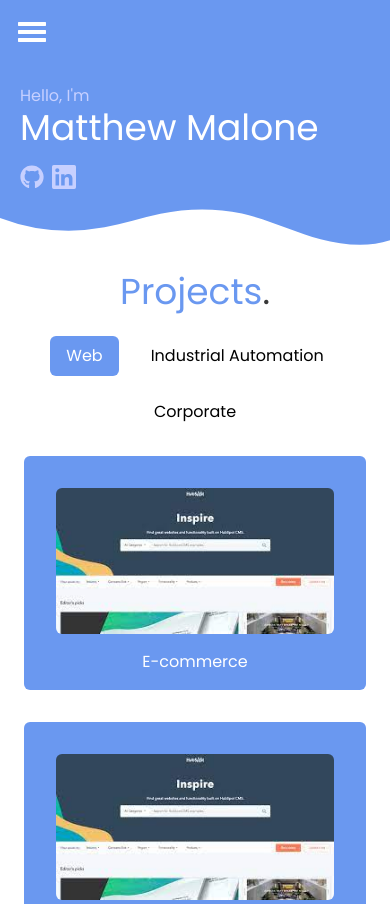
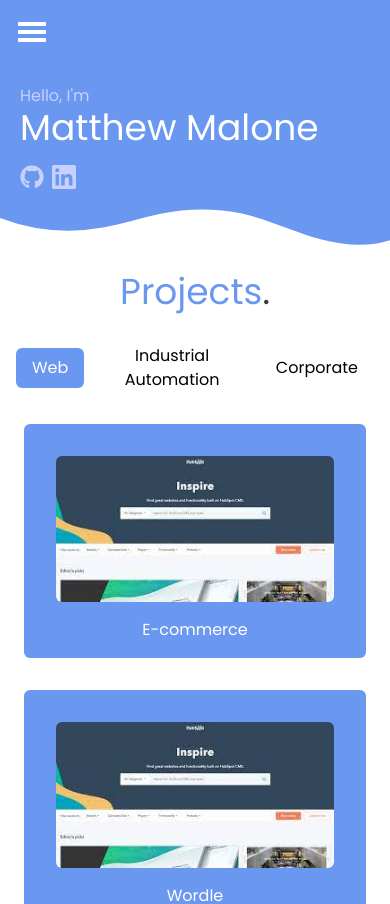
Before and after one commit to mama4294/portfolio, a React (Create React App) app: page / in a window 390 px wide. Shown: the top 904 px of the page. Built offline with nearby package versions, Linux system fonts and the light colour scheme.

Commit message:
fixes xs screen breakpoint

```diff
--- a/tailwind.config.js
+++ b/tailwind.config.js
@@ -12,10 +12,10 @@ module.exports = {
         inverted: "rgb(199, 208, 255)",
       },
     },
-  },
-  screens: {
-    xs: "300px",
-    // => @media (min-width: 300px) { ... }
+    screens: {
+      xs: "360px",
+      // => @media (min-width: 360px) { ... }
+    },
   },
   plugins: [],
 };
```
